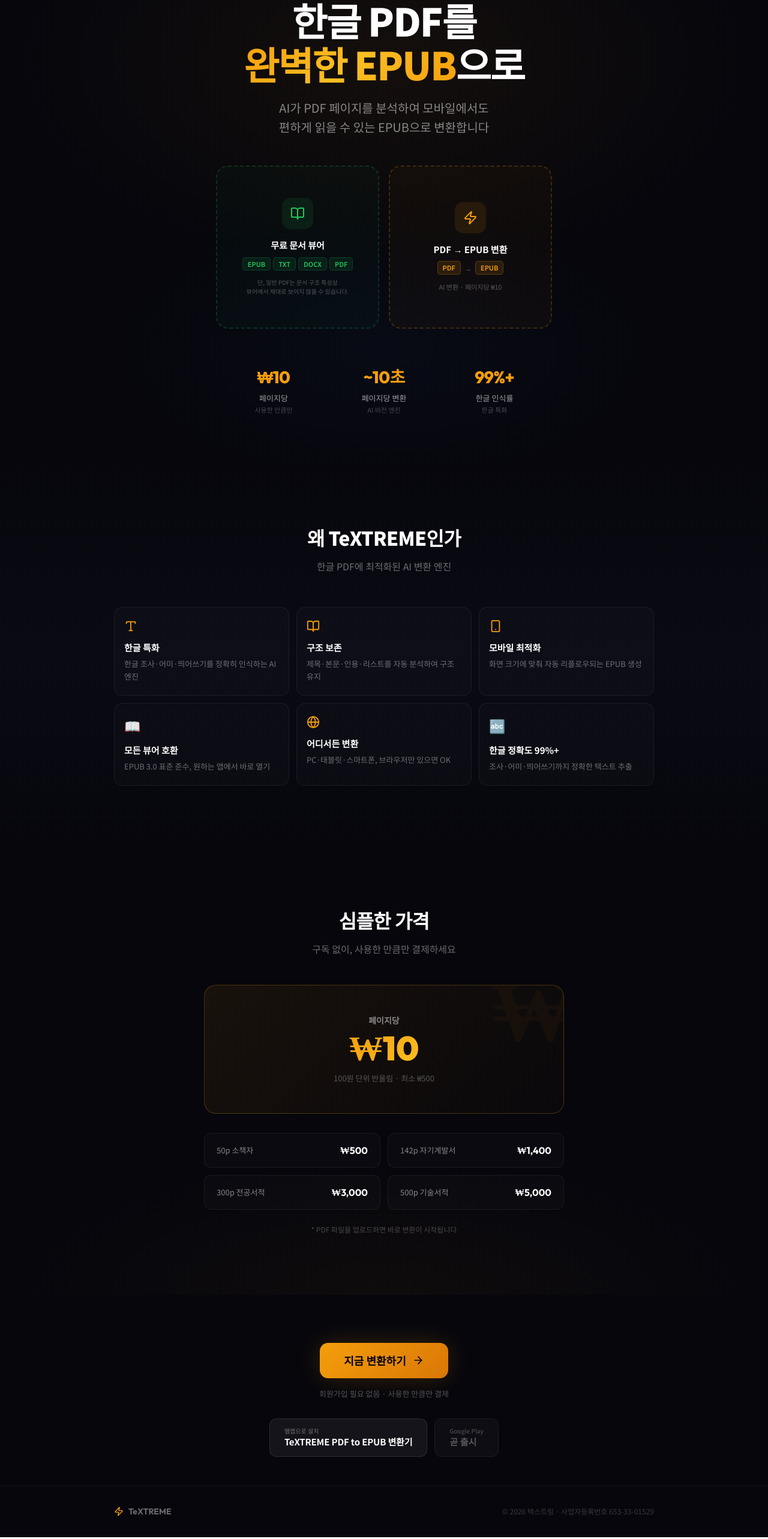
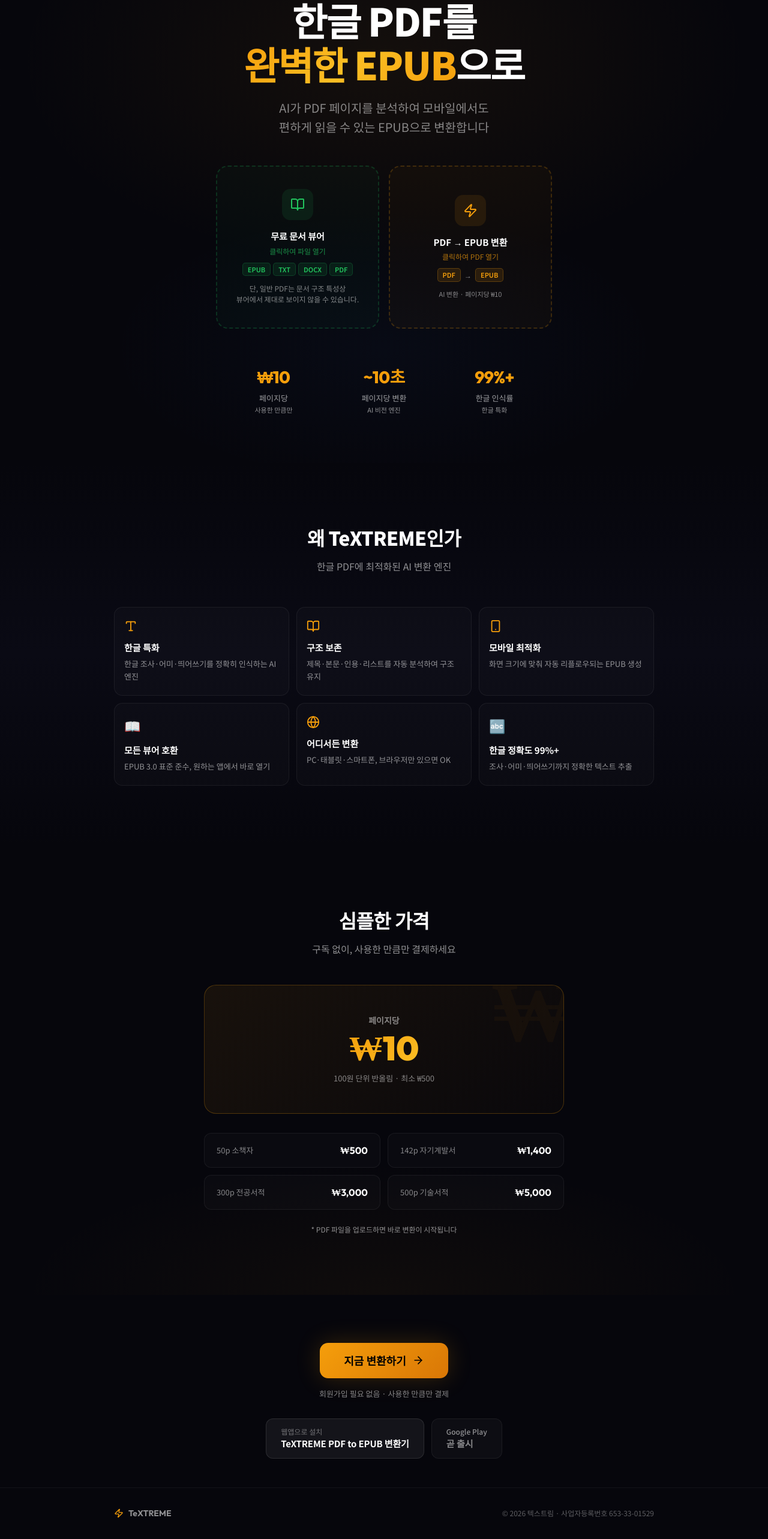
Before and after one commit to Bookfow/textreme, a Next.js app: page / in a window 1280 px wide. Shown: the part 185-2751 px from the top of the page at 60% size. Built offline with nearby package versions, Linux system fonts and the light colour scheme.

Commit message:
업로드 박스 클릭 안내 추가 + 회색 텍스트 밝기 상향

```diff
--- a/src/app/page.tsx
+++ b/src/app/page.tsx
@@ -235,7 +235,7 @@ export default function TeXTREME() {
               </div>
               <div style={{ textAlign: "left" }}>
                 <div style={{ color: "#fff", fontSize: 15, fontWeight: 600 }}>{fileName || "document.pdf"}</div>
-                <div style={{ color: "rgba(255,255,255,0.35)", fontSize: 13, marginTop: 2 }}>{filePages}페이지 감지됨</div>
+                <div style={{ color: "rgba(255,255,255,0.5)", fontSize: 13, marginTop: 2 }}>{filePages}페이지 감지됨</div>
               </div>
             </div>
 
@@ -246,7 +246,7 @@ export default function TeXTREME() {
                 { label: "변환 형식", value: "EPUB 3.0" },
               ].map((item, i) => (
                 <div key={i} style={{ padding: "14px 8px", borderRadius: 10, background: "rgba(255,255,255,0.03)", textAlign: "center" }}>
-                  <div style={{ color: "rgba(255,255,255,0.35)", fontSize: 11, marginBottom: 4 }}>{item.label}</div>
+                  <div style={{ color: "rgba(255,255,255,0.5)", fontSize: 11, marginBottom: 4 }}>{item.label}</div>
                   <div style={{ color: "#fff", fontSize: 15, fontWeight: 700 }}>{item.value}</div>
                 </div>
               ))}
@@ -307,7 +307,7 @@ export default function TeXTREME() {
             <FileText size={20} color="#F59E0B" />
             <div style={{ textAlign: "left", flex: 1 }}>
               <div style={{ color: "#fff", fontSize: 14, fontWeight: 600 }}>{fileName || "document.pdf"}</div>
-              <div style={{ color: "rgba(255,255,255,0.3)", fontSize: 12 }}>{filePages}페이지 · 예상 가격 ₩{calcPrice(filePages).toLocaleString()}</div>
+              <div style={{ color: "rgba(255,255,255,0.5)", fontSize: 12 }}>{filePages}페이지 · 예상 가격 ₩{calcPrice(filePages).toLocaleString()}</div>
             </div>
           </div>
 
@@ -323,14 +323,14 @@ export default function TeXTREME() {
             </svg>
             <div style={{ position: "absolute", inset: 0, display: "flex", flexDirection: "column", alignItems: "center", justifyContent: "center" }}>
               <span style={{ fontFamily: "'Outfit'", fontWeight: 800, fontSize: 40, color: "#fff" }}>{progress}</span>
-              <span style={{ color: "rgba(255,255,255,0.4)", fontSize: 12, marginTop: -4 }}>%</span>
+              <span style={{ color: "rgba(255,255,255,0.55)", fontSize: 12, marginTop: -4 }}>%</span>
             </div>
           </div>
 
           <p style={{ color: "#F59E0B", fontSize: 15, fontWeight: 600, marginBottom: 4 }}>
             {progress < 100 ? "AI가 페이지를 분석하고 있습니다" : "변환 완료!"}
           </p>
-          <p style={{ color: "rgba(255,255,255,0.35)", fontSize: 13, marginBottom: 32 }}>
+          <p style={{ color: "rgba(255,255,255,0.5)", fontSize: 13, marginBottom: 32 }}>
             {currentPage}/{filePages} 페이지 처리됨
           </p>
 
@@ -342,23 +342,23 @@ export default function TeXTREME() {
           <div style={{ borderRadius: 12, border: "1px solid rgba(255,255,255,0.06)", overflow: "hidden" }}>
             <div style={{ padding: "10px 16px", background: "rgba(255,255,255,0.02)", borderBottom: "1px solid rgba(255,255,255,0.06)", display: "flex", alignItems: "center", gap: 8 }}>
               <div style={{ width: 6, height: 6, borderRadius: "50%", background: "#22c55e", animation: "pulse-ring 2s infinite" }} />
-              <span style={{ color: "rgba(255,255,255,0.4)", fontSize: 11, fontWeight: 600 }}>실시간 추출</span>
+              <span style={{ color: "rgba(255,255,255,0.55)", fontSize: 11, fontWeight: 600 }}>실시간 추출</span>
             </div>
             <div style={{ padding: 12, maxHeight: 180, overflow: "hidden" }}>
               {extractedTexts.map((item, i) => (
                 <div key={i} className={i === extractedTexts.length - 1 ? "slide-text" : ""}
                   style={{ padding: "8px 0", borderBottom: "1px solid rgba(255,255,255,0.03)", display: "flex", gap: 10 }}>
                   <span style={{ color: "#F59E0B", fontSize: 11, fontWeight: 600, flexShrink: 0 }}>p.{item.page}</span>
-                  <span style={{ color: "rgba(255,255,255,0.4)", fontSize: 12, overflow: "hidden", textOverflow: "ellipsis", whiteSpace: "nowrap" }}>{item.text}</span>
+                  <span style={{ color: "rgba(255,255,255,0.55)", fontSize: 12, overflow: "hidden", textOverflow: "ellipsis", whiteSpace: "nowrap" }}>{item.text}</span>
                 </div>
               ))}
               {extractedTexts.length === 0 && (
-                <p style={{ color: "rgba(255,255,255,0.2)", fontSize: 12, textAlign: "center", padding: 20 }}>추출 대기 중...</p>
+                <p style={{ color: "rgba(255,255,255,0.35)", fontSize: 12, textAlign: "center", padding: 20 }}>추출 대기 중...</p>
               )}
             </div>
           </div>
 
-          <button onClick={reset} style={{ marginTop: 24, padding: "8px 20px", borderRadius: 8, background: "none", border: "1px solid rgba(255,255,255,0.1)", color: "rgba(255,255,255,0.4)", fontSize: 13, cursor: "pointer" }}>
+          <button onClick={reset} style={{ marginTop: 24, padding: "8px 20px", borderRadius: 8, background: "none", border: "1px solid rgba(255,255,255,0.1)", color: "rgba(255,255,255,0.55)", fontSize: 13, cursor: "pointer" }}>
             취소
           </button>
         </div>
@@ -394,7 +394,7 @@ export default function TeXTREME() {
               </div>
               <div style={{ textAlign: "left" }}>
                 <div style={{ color: "#fff", fontSize: 15, fontWeight: 600 }}>{fileName?.replace('.pdf', '.epub') || "document.epub"}</div>
-                <div style={{ color: "rgba(255,255,255,0.35)", fontSize: 13, marginTop: 2 }}>{filePages}페이지 · ₩{calcPrice(filePages).toLocaleString()}</div>
+                <div style={{ color: "rgba(255,255,255,0.5)", fontSize: 13, marginTop: 2 }}>{filePages}페이지 · ₩{calcPrice(filePages).toLocaleString()}</div>
               </div>
             </div>
 
@@ -405,7 +405,7 @@ export default function TeXTREME() {
                 { label: "형식", value: "EPUB 3.0" },
               ].map((item, i) => (
                 <div key={i} style={{ padding: "12px 8px", borderRadius: 10, background: "rgba(255,255,255,0.03)", textAlign: "center" }}>
-                  <div style={{ color: "rgba(255,255,255,0.35)", fontSize: 11, marginBottom: 4 }}>{item.label}</div>
+                  <div style={{ color: "rgba(255,255,255,0.5)", fontSize: 11, marginBottom: 4 }}>{item.label}</div>
                   <div style={{ color: "#fff", fontSize: 14, fontWeight: 700 }}>{item.value}</div>
                 </div>
               ))}
@@ -450,7 +450,7 @@ export default function TeXTREME() {
             <span style={{ fontFamily: "'Outfit', sans-serif", fontWeight: 800, fontSize: 20, color: "#fff", letterSpacing: "-0.02em" }}>
               TeXTREME
             </span>
-            <span style={{ fontSize: 13, color: "rgba(255,255,255,0.45)", fontWeight: 500, marginLeft: 6 }}>
+            <span style={{ fontSize: 13, color: "rgba(255,255,255,0.6)", fontWeight: 500, marginLeft: 6 }}>
               PDF to EPUB 변환기
             </span>
           </div>
@@ -499,15 +499,18 @@ export default function TeXTREME() {
             <div style={{ width: 52, height: 52, borderRadius: 14, background: "rgba(34,197,94,0.1)", display: "flex", alignItems: "center", justifyContent: "center", marginBottom: 16 }}>
               <BookOpen size={24} color="#22c55e" />
             </div>
-            <p style={{ color: "#fff", fontSize: 15, fontWeight: 700, marginBottom: 8 }}>
+            <p style={{ color: "#fff", fontSize: 15, fontWeight: 700, marginBottom: 4 }}>
               무료 문서 뷰어
+            </p>
+            <p style={{ color: "rgba(34,197,94,0.7)", fontSize: 12, marginBottom: 10 }}>
+              클릭하여 파일 열기
             </p>
             <div style={{ display: "flex", flexWrap: "wrap", gap: 4, justifyContent: "center", marginBottom: 12 }}>
               {["EPUB", "TXT", "DOCX", "PDF"].map(fmt => (
                 <span key={fmt} style={{ padding: "2px 8px", borderRadius: 5, background: "rgba(34,197,94,0.1)", border: "1px solid rgba(34,197,94,0.2)", color: "#22c55e", fontSize: 11, fontWeight: 600 }}>{fmt}</span>
               ))}
             </div>
-            <p style={{ color: "rgba(255,255,255,0.3)", fontSize: 10, lineHeight: 1.5 }}>
+            <p style={{ color: "rgba(255,255,255,0.5)", fontSize: 12, lineHeight: 1.5 }}>
               단, 일반 PDF는 문서 구조 특성상<br />뷰어에서 제대로 보이지 않을 수 있습니다.
             </p>
             <input ref={viewerInputRef} type="file" accept=".epub,.txt,.docx,.pdf" style={{ display: "none" }}
@@ -528,15 +531,18 @@ export default function TeXTREME() {
             <div style={{ width: 52, height: 52, borderRadius: 14, background: "rgba(245,158,11,0.1)", display: "flex", alignItems: "center", justifyContent: "center", marginBottom: 16 }}>
               <Zap size={24} color="#F59E0B" />
             </div>
-            <p style={{ color: "#fff", fontSize: 15, fontWeight: 700, marginBottom: 8 }}>
+            <p style={{ color: "#fff", fontSize: 15, fontWeight: 700, marginBottom: 4 }}>
               PDF → EPUB 변환
+            </p>
+            <p style={{ color: "rgba(245,158,11,0.7)", fontSize: 12, marginBottom: 10 }}>
+              클릭하여 PDF 열기
             </p>
             <div style={{ display: "flex", alignItems: "center", gap: 6, marginBottom: 12 }}>
               <span style={{ padding: "2px 8px", borderRadius: 5, background: "rgba(245,158,11,0.12)", border: "1px solid rgba(245,158,11,0.25)", color: "#F59E0B", fontSize: 11, fontWeight: 600 }}>PDF</span>
-              <span style={{ color: "rgba(255,255,255,0.4)", fontSize: 12 }}>→</span>
+              <span style={{ color: "rgba(255,255,255,0.55)", fontSize: 12 }}>→</span>
               <span style={{ padding: "2px 8px", borderRadius: 5, background: "rgba(245,158,11,0.12)", border: "1px solid rgba(245,158,11,0.25)", color: "#F59E0B", fontSize: 11, fontWeight: 600 }}>EPUB</span>
             </div>
-            <p style={{ color: "rgba(255,255,255,0.3)", fontSize: 11 }}>
+            <p style={{ color: "rgba(255,255,255,0.5)", fontSize: 11 }}>
               AI 변환 · 페이지당 ₩10
             </p>
             <input ref={fileInputRef} type="file" accept=".pdf" style={{ display: "none" }}
@@ -554,7 +560,7 @@ export default function TeXTREME() {
             <div key={i} style={{ textAlign: "center" }}>
               <div style={{ fontFamily: "'Outfit', sans-serif", fontWeight: 800, fontSize: 28, color: "#F59E0B", letterSpacing: "-0.02em" }}>{s.value}</div>
               <div style={{ color: "rgba(255,255,255,0.6)", fontSize: 13, fontWeight: 500, marginTop: 4 }}>{s.label}</div>
-              <div style={{ color: "rgba(255,255,255,0.25)", fontSize: 11, marginTop: 2 }}>{s.sub}</div>
+              <div style={{ color: "rgba(255,255,255,0.55)", fontSize: 11, marginTop: 2 }}>{s.sub}</div>
             </div>
           ))}
         </div>
@@ -566,7 +572,7 @@ export default function TeXTREME() {
           <h2 style={{ textAlign: "center", color: "#fff", fontWeight: 800, fontSize: 32, letterSpacing: "-0.02em", marginBottom: 12 }}>
             왜 TeXTREME인가
           </h2>
-          <p style={{ textAlign: "center", color: "rgba(255,255,255,0.4)", fontSize: 16, marginBottom: 56 }}>
+          <p style={{ textAlign: "center", color: "rgba(255,255,255,0.55)", fontSize: 16, marginBottom: 56 }}>
             한글 PDF에 최적화된 AI 변환 엔진
           </p>
           <div className="features-grid">
@@ -583,7 +589,7 @@ export default function TeXTREME() {
                   {f.icon}
                 </div>
                 <h4 style={{ color: "#fff", fontWeight: 700, fontSize: 15, marginBottom: 6 }}>{f.title}</h4>
-                <p style={{ color: "rgba(255,255,255,0.4)", fontSize: 13, lineHeight: 1.6 }}>{f.desc}</p>
+                <p style={{ color: "rgba(255,255,255,0.55)", fontSize: 13, lineHeight: 1.6 }}>{f.desc}</p>
               </div>
             ))}
           </div>
@@ -596,7 +602,7 @@ export default function TeXTREME() {
           <h2 style={{ textAlign: "center", color: "#fff", fontWeight: 800, fontSize: 32, letterSpacing: "-0.02em", marginBottom: 12 }}>
             심플한 가격
           </h2>
-          <p style={{ textAlign: "center", color: "rgba(255,255,255,0.4)", fontSize: 16, marginBottom: 48 }}>
+          <p style={{ textAlign: "center", color: "rgba(255,255,255,0.55)", fontSize: 16, marginBottom: 48 }}>
             구독 없이, 사용한 만큼만 결제하세요
           </p>
 
@@ -607,7 +613,7 @@ export default function TeXTREME() {
             <div style={{ fontFamily: "'Outfit'", fontWeight: 900, fontSize: 56, color: "#fff", lineHeight: 1 }}>
               <span style={{ background: "linear-gradient(135deg, #F59E0B, #FBBF24)", WebkitBackgroundClip: "text", WebkitTextFillColor: "transparent" }}>₩10</span>
             </div>
-            <p style={{ color: "rgba(255,255,255,0.3)", fontSize: 13, marginTop: 12 }}>100원 단위 반올림 · 최소 ₩500</p>
+            <p style={{ color: "rgba(255,255,255,0.5)", fontSize: 13, marginTop: 12 }}>100원 단위 반올림 · 최소 ₩500</p>
           </div>
 
           {/* Price examples */}
@@ -620,7 +626,7 @@ export default function TeXTREME() {
             ))}
           </div>
 
-          <p style={{ textAlign: "center", color: "rgba(255,255,255,0.25)", fontSize: 12, marginTop: 24 }}>
+          <p style={{ textAlign: "center", color: "rgba(255,255,255,0.55)", fontSize: 12, marginTop: 24 }}>
             * PDF 파일을 업로드하면 바로 변환이 시작됩니다
           </p>
         </div>
@@ -634,7 +640,7 @@ export default function TeXTREME() {
             지금 변환하기 <ArrowRight size={20} />
           </button>
         </div>
-        <p style={{ color: "rgba(255,255,255,0.3)", fontSize: 13, marginTop: 16 }}>
+        <p style={{ color: "rgba(255,255,255,0.5)", fontSize: 13, marginTop: 16 }}>
           회원가입 필요 없음 · 사용한 만큼만 결제
         </p>
 
@@ -649,7 +655,7 @@ export default function TeXTREME() {
               transition: "all 0.2s",
             }}>
             <div style={{ display: "flex", flexDirection: "column", alignItems: "flex-start" }}>
-              <span style={{ fontSize: 10, color: isPwaInstalled ? "rgba(34,197,94,0.6)" : "rgba(255,255,255,0.4)", fontWeight: 500 }}>
+              <span style={{ fontSize: 12, color: isPwaInstalled ? "rgba(34,197,94,0.6)" : "rgba(255,255,255,0.4)", fontWeight: 500 }}>
                 {isPwaInstalled ? "설치 완료" : "웹앱으로 설치"}
               </span>
               <span style={{ fontSize: 15, fontWeight: 700, letterSpacing: "-0.01em" }}>
@@ -660,10 +666,10 @@ export default function TeXTREME() {
           <div style={{
             display: "flex", alignItems: "center", gap: 10, padding: "12px 24px", borderRadius: 12,
             background: "rgba(255,255,255,0.03)", border: "1px solid rgba(255,255,255,0.06)",
-            color: "rgba(255,255,255,0.3)", cursor: "default",
+            color: "rgba(255,255,255,0.5)", cursor: "default",
           }}>
             <div style={{ display: "flex", flexDirection: "column", alignItems: "flex-start" }}>
-              <span style={{ fontSize: 10, color: "rgba(255,255,255,0.25)", fontWeight: 500 }}>Google Play</span>
+              <span style={{ fontSize: 12, color: "rgba(255,255,255,0.55)", fontWeight: 500 }}>Google Play</span>
               <span style={{ fontSize: 15, fontWeight: 700 }}>곧 출시</span>
             </div>
           </div>
@@ -675,9 +681,9 @@ export default function TeXTREME() {
         <div style={{ maxWidth: 900, margin: "0 auto", display: "flex", justifyContent: "space-between", alignItems: "center", flexWrap: "wrap", gap: 16 }}>
           <div style={{ display: "flex", alignItems: "center", gap: 8 }}>
             <Zap size={16} color="#F59E0B" />
-            <span style={{ fontFamily: "'Outfit'", fontWeight: 700, fontSize: 14, color: "rgba(255,255,255,0.4)" }}>TeXTREME</span>
+            <span style={{ fontFamily: "'Outfit'", fontWeight: 700, fontSize: 14, color: "rgba(255,255,255,0.55)" }}>TeXTREME</span>
           </div>
-          <div style={{ color: "rgba(255,255,255,0.2)", fontSize: 12 }}>
+          <div style={{ color: "rgba(255,255,255,0.35)", fontSize: 12 }}>
             © 2026 텍스트림 · 사업자등록번호 653-33-01529
           </div>
         </div>
```
